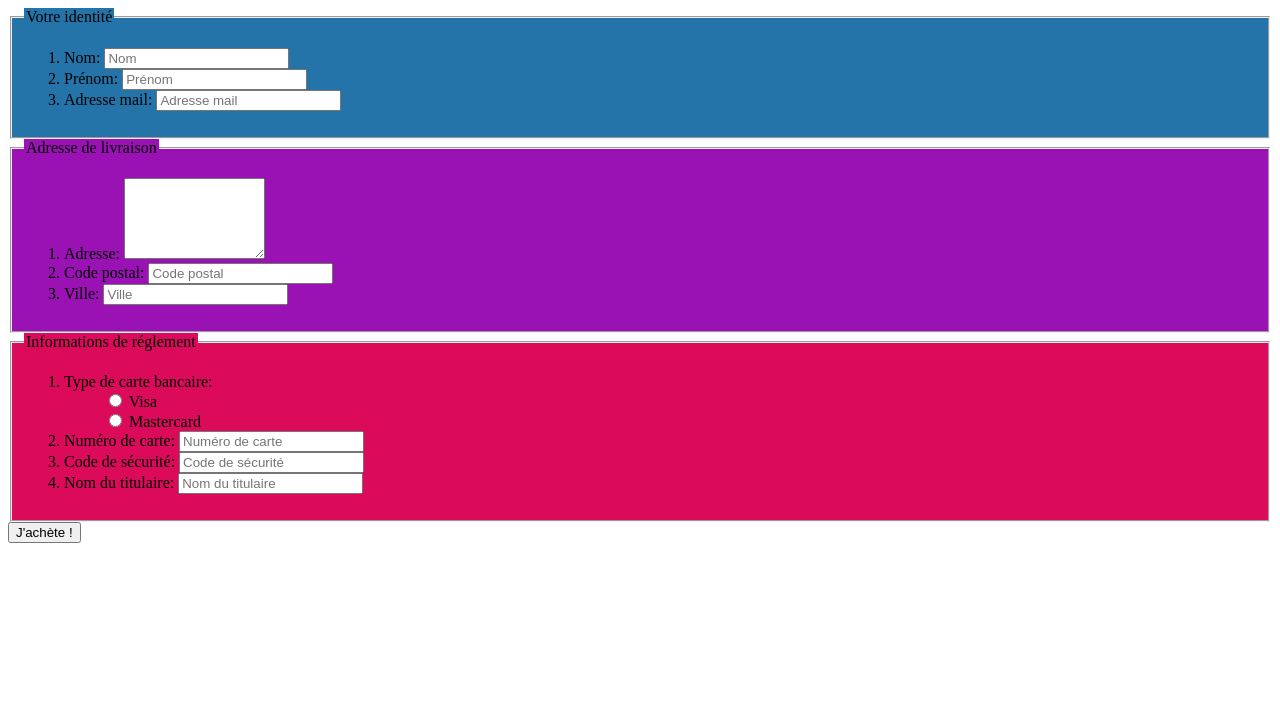
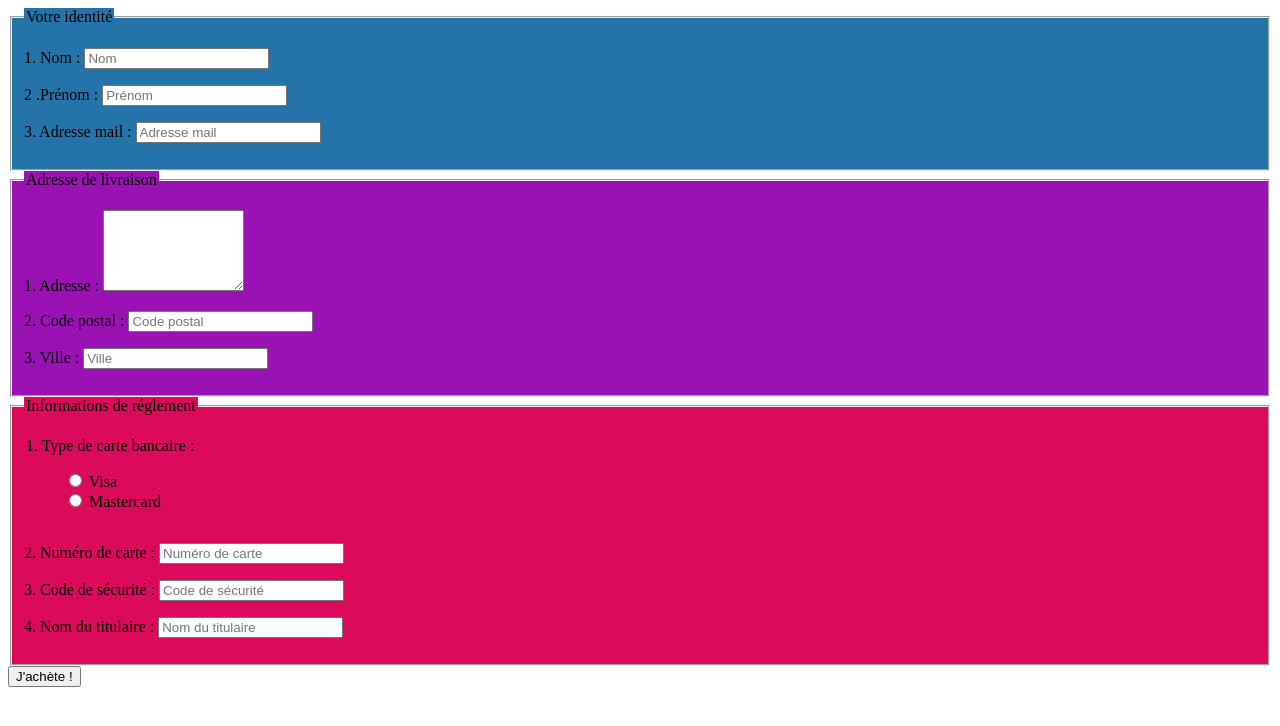
Before and after one commit to alicia-88/Html, a plain HTML site: page Exo7/index.html in a window 1280 px wide. Drawn offline with Linux system fonts and the light colour scheme.

Commit message:
update exo7

```diff
--- a/Exo7/index.html
+++ b/Exo7/index.html
@@ -13,39 +13,42 @@
     <form action="">
         <fieldset>
             <legend>Votre identité</legend>
-            <ol>
-                <li><label for="fname">Nom:</label>
+
+            <p><label for="fname">1. Nom :</label>
                 <input type="text" name="fname" id="fname" placeholder="Nom">
-                </li>
-                <li>
-                    <label for="lname">Prénom:</label>
+            </p>
+            <p>
+                <label for="lname">2 .Prénom :</label>
                 <input type="text" name="lname" id="lname" placeholder="Prénom">
-                </li>
-                <li>
-                    <label for="email">Adresse mail:</label>
+            </p>
+            <p>
+                <label for="email">3. Adresse mail :</label>
                 <input type="email" name="email" id="email" placeholder="Adresse mail">
-                </li>
-            </ol>
+            </p>
+
         </fieldset>
         <fieldset>
             <legend>Adresse de livraison</legend>
-            <ol>
-                <li><label for="adress">Adresse: </label>
+
+            <p><label for="adress">1. Adresse : </label>
                 <textarea name="adress" id="adress" cols="15" rows="5"></textarea>
-                </li>
-                <li>
-                    <label for="code">Code postal:</label>
+            </p>
+            <p>
+                <label for="code">2. Code postal :</label>
                 <input type="number" name="code" id="code" placeholder="Code postal">
-                </li>
-                <li><label for="city">Ville:</label>
+            </p>
+            <p><label for="city">3. Ville :</label>
                 <input type="text" name="city" id="city" placeholder="Ville">
-                </li>
-            </ol>
+            </p>
+
         </fieldset>
         <fieldset>
             <legend>Informations de réglement</legend>
-            <ol>
-                <li>Type de carte bancaire:
+
+                <p>
+                <fieldset>
+                    <legend>1. Type de carte bancaire :</legend>
+
                     <ul>
                         <li><input type="radio" name="cb" id="cbvisa" value="cbvisa">
                             <label for="cbvisa">Visa</label>
@@ -55,27 +58,28 @@
                             <label for="cbmastercard">Mastercard</label>
                         </li>
                     </ul>
+                </fieldset>
 
 
-                </li>
-                <li>
+                </p>
+                <p>
                     <label for="cbnumber">
-                        Numéro de carte:
+                        2. Numéro de carte :
                     </label>
                     <input type="number" name="cbnumber" id="cbnumber" placeholder="Numéro de carte">
 
-                </li>
-                <li>
+                </p>
+                <p>
                     <label for="security">
-                        Code de sécurité:
+                        3. Code de sécurité :
                     </label>
                     <input type="number" name="security" id="security" placeholder="Code de sécurité">
-                </li>
-                <li>
-                    <label for="name">Nom du titulaire: </label>
+                </p>
+                <p>
+                    <label for="name">4. Nom du titulaire : </label>
                     <input type="text" name="name" id="name" placeholder="Nom du titulaire">
-                </li>
-            </ol>
+                </p>
+
 
         </fieldset>
         <div>
--- a/Exo7/style.css
+++ b/Exo7/style.css
@@ -7,6 +7,11 @@ fieldset:nth-of-type(1), fieldset:nth-of-type(1)>legend{
 fieldset:nth-of-type(2), fieldset:nth-of-type(2)>legend{
     background-color: rgb(154,18,179);
 }
-fieldset:nth-of-type(3), fieldset:nth-of-type(3)>legend{
+fieldset:nth-of-type(3), fieldset:nth-of-type(3)>legend, fieldset:nth-of-type(3) fieldset,fieldset:nth-of-type(3) fieldset> legend{
     background-color: rgb(219,10,91);
 }
+fieldset:nth-of-type(3) fieldset{
+    padding: 0;
+    margin: 0;
+    border: none;
+}
```
Lines whose indentation alone changed are shown as unchanged.
